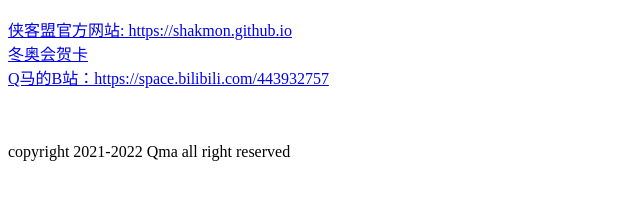
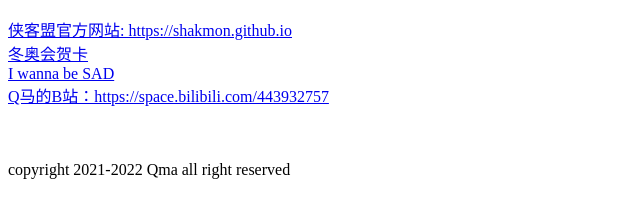
Before and after one commit to Qma-king/main, a plain HTML site: page index.html in a window 1280 px wide. Shown: the part 127-344 px from the top of the page, without its empty margins (0-640 px from the left). Drawn offline with Linux system fonts and the light colour scheme.

Commit message:
Update index.html

```diff
--- a/index.html
+++ b/index.html
@@ -10,6 +10,7 @@
 	<br>
 	<a href="https://qma-king.github.io/main/soft_2021-12-29.exe">
 	冬奥会贺卡</a><br>
+	<a href="https://qma-king.github.io/main/SF-00001-GAME-0.05.exe">I wanna be SAD</a><br>
 	<a href="https://space.bilibili.com/443932757">Q马的B站：https://space.bilibili.com/443932757</a><br>
 	<br><br><br>
 
```
